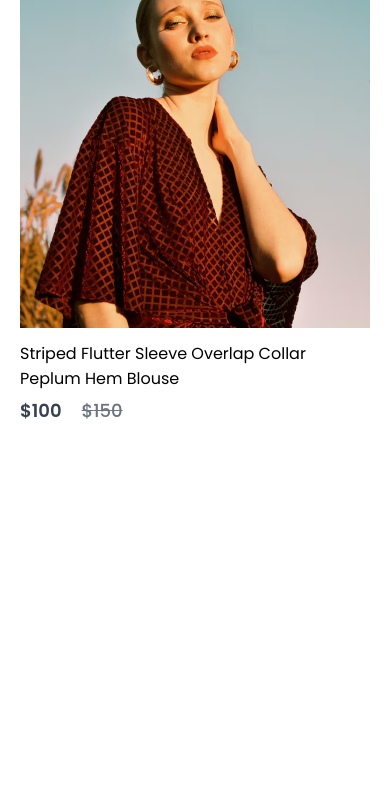
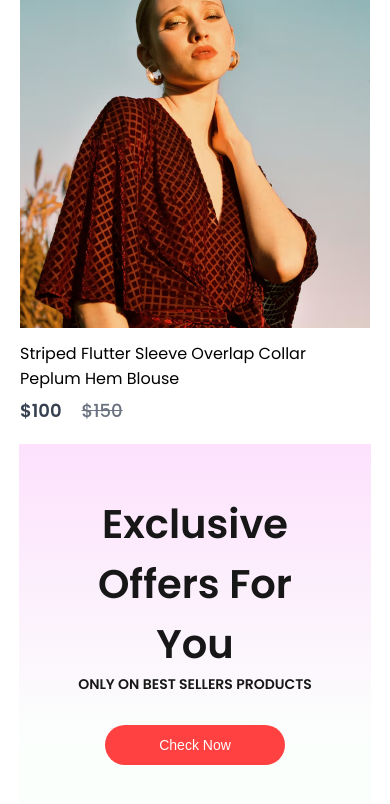
Before and after one commit to AhmedMustafaEl-Zahaby/e-commerce, a React (Create React App) app in the folder frontend/: page / in a window 390 px wide. Shown: the part 2496-3300 px from the top of the page. Before the commit the page ends 2940 px from the top, so only its background shows below. Built offline with nearby package versions, Linux system fonts and the light colour scheme.

Commit message:
make offers section responsive

```diff
--- a/frontend/src/Components/Offers/Offers.css
+++ b/frontend/src/Components/Offers/Offers.css
@@ -1,11 +1,13 @@
 .offers {
   width: 65%;
-  height: 60vh;
+  height: auto;
+  min-height: 60vh;
+  background: linear-gradient(180deg, #fde1fd, #e1ffea22 60%);
   display: flex;
+  flex-wrap: wrap;
   margin: auto;
   padding: 0px 140px;
   margin-bottom: 150px;
-  background: linear-gradient(180deg, #fde1ff 0%, #e1ffea22 60%);
 }
 .offers-left {
   flex: 1;
@@ -18,27 +20,106 @@
   font-weight: 600;
   color: #171717;
 }
+
 .offers-left p {
   font-size: 22px;
   color: #171717;
   font-weight: 600;
 }
+
 .offers-left button {
-  width: 282px;
-  height: 70px;
-  border-radius: 35px;
+  width: 240px;
+  height: 50px;
+  border-radius: 25px;
   background: #ff4141;
   border: none;
   color: white;
-  font-size: 22px;
+  font-size: 18px;
   font-weight: 500;
   margin-top: 30px;
   cursor: pointer;
 }
+
 .offers-right {
   flex: 1;
   display: flex;
-  justify-content: flex-end;
+  justify-content: center;
   align-items: center;
   padding-top: 50px;
 }
+
+.offers-image {
+  max-width: 100%;
+  height: auto;
+}
+
+.collections-text,
+.for-everyone-text {
+  text-align: center;
+}
+
+@media (max-width: 1378px) {
+  .offers-left h1 {
+    font-size: 60px;
+  }
+  .offers-left p {
+    font-size: 18px;
+  }
+}
+
+@media (max-width: 1006px) {
+  .offers {
+    padding: 0px 20px;
+  }
+
+  .offers-left {
+    padding: 20px;
+  }
+
+  .offers-left h1 {
+    font-size: 50px;
+  }
+
+  .offers-left p {
+    font-size: 16px;
+  }
+
+  .offers-left button {
+    width: 200px;
+    height: 40px;
+    font-size: 16px;
+  }
+}
+
+@media (max-width: 1003px) {
+  .offers {
+    flex-direction: column;
+    align-items: center;
+    width: 80%;
+    text-align: center;
+    align-items: center;
+  }
+
+  .offers-right {
+    display: none;
+  }
+
+  .offers-left {
+    flex: 0;
+    margin-top: 30px;
+  }
+
+  .offers-left h1 {
+    font-size: 40px;
+  }
+
+  .offers-left p {
+    font-size: 14px;
+  }
+
+  .offers-left button {
+    width: 180px;
+    height: 40px;
+    font-size: 14px;
+  }
+}
--- a/frontend/src/Components/Offers/Offers.jsx
+++ b/frontend/src/Components/Offers/Offers.jsx
@@ -8,7 +8,9 @@ function Offers() {
         <h1>Exclusive</h1>
         <h1>Offers For You</h1>
         <p>ONLY ON BEST SELLERS PRODUCTS</p>
-        <button>Check Now</button>
+        <div>
+          <button>Check Now</button>
+        </div>
       </div>
       <div className="offers-right">
         <img src={exclusive_img} alt="exclusive" />
--- a/frontend/src/Pages/Shop.jsx
+++ b/frontend/src/Pages/Shop.jsx
@@ -10,8 +10,8 @@ function Shop() {
     <div>
       <Hero />
       <Popular />
-      {/* <Offers />
-      <NewCollections />
+      <Offers />
+      {/* <NewCollections />
       <NewsLetter /> */}
     </div>
   );
```
